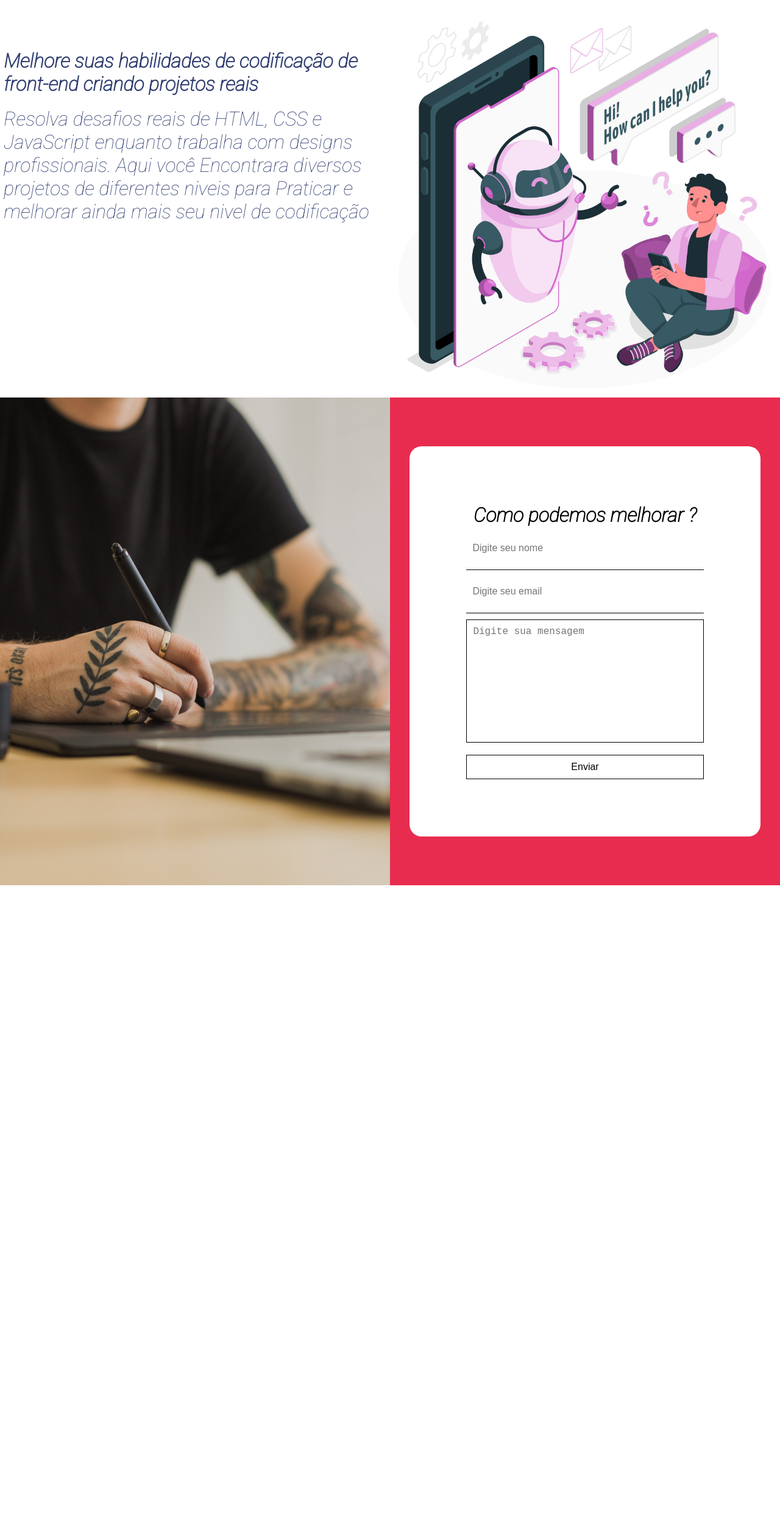
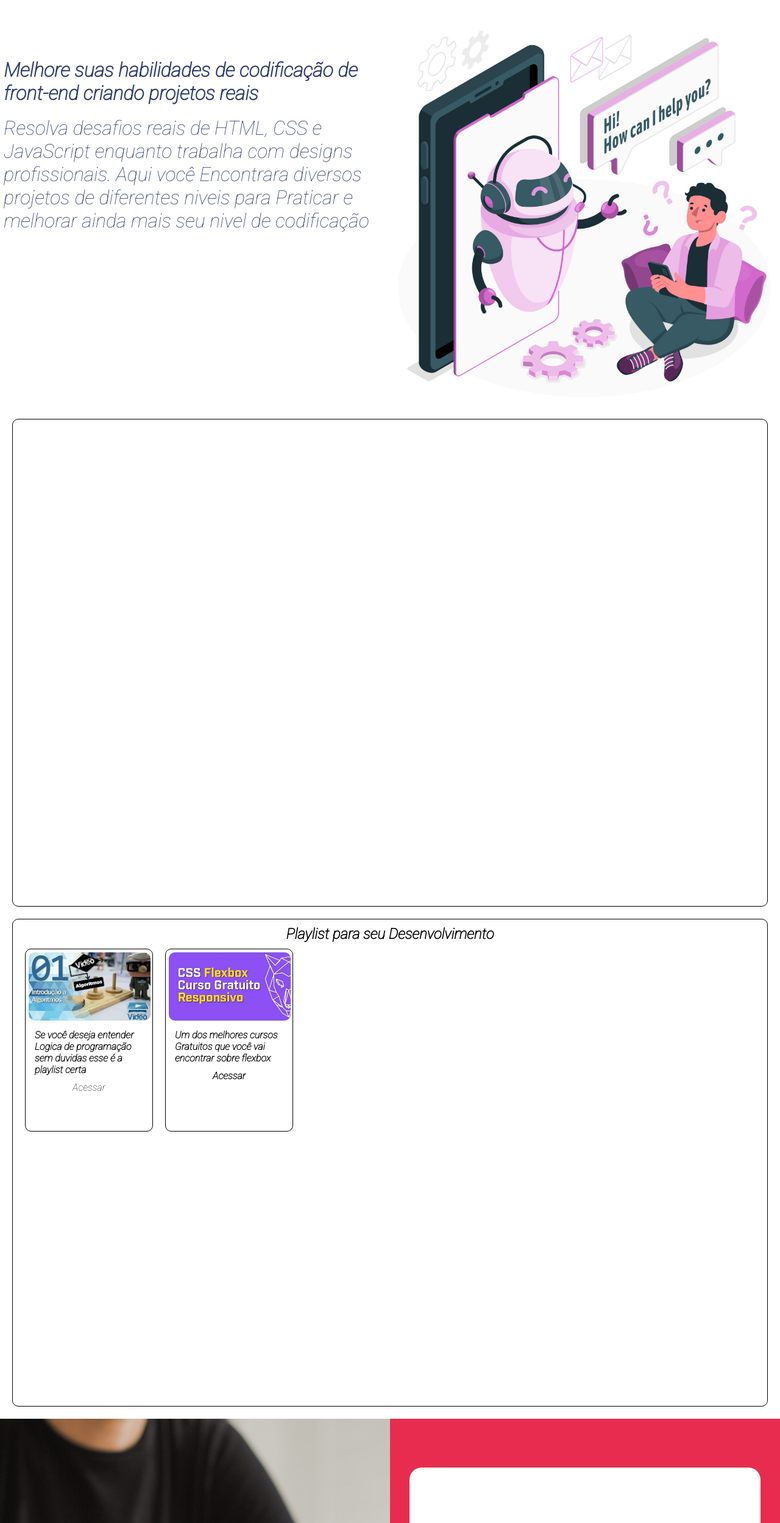
Before and after one commit to denner-august/Praticando-Meu-front-end, a plain HTML site: page index.html in a window 1280 px wide. Shown: the part 101-2599 px from the top of the page at 61% size. Before the commit the page ends 1557 px from the top, so only its background shows below. Drawn offline with Linux system fonts and the light colour scheme.

Commit message:
melhoria na interface, adicao de conteudo na playlist

```diff
--- a/css/css.scss
+++ b/css/css.scss
@@ -6,22 +6,22 @@
 }
 $padraoColor: #ffff;
 
-
 body{
     font-family: 'Roboto', sans-serif;
 
     color: $padraoColor;
 }
 
-header{
+nav{
+
     height: auto;
     background-color: #182529;
     display: flex;
     align-items: center;
     justify-content: space-around;
     padding: 30px;
-    margin-bottom: 15px;
     flex-wrap: wrap;
+    width: 100%;
 
     ul{
        a{
@@ -40,7 +40,8 @@ header{
     }
 }
 
-section{
+header{
+    margin-top: 30px;
     display: flex;
     height: 80vh;
     justify-content: space-around;
@@ -55,12 +56,67 @@ section{
    }
 }
 
+$heigthConteudo: 100vh;
+$boderConteudo: 1px solid black;
+$boder-radiuConteudo: 10px;
+$marginConteudo:20px;
+
+main,#playlist{
+    height: $heigthConteudo;
+    border:$boderConteudo;
+    border-radius: $boder-radiuConteudo;
+    margin:$marginConteudo;
+    color: black;
+}
+
+#playlist{
+    text-align: center;
+    padding: 10px;
+    display: flex;
+    flex-direction: column;
+    ul{
+        display: flex;
+        flex-direction: row;
+        height: 90vh;
+        flex-wrap: wrap;
+
+        div{
+            width: 210px;
+            border:1px solid;
+            border-radius: 10px;
+            height: 300px;
+            padding: 5px;
+            margin: 10px;
+            p{
+                text-align: start;
+                margin: 10px;
+            }
+
+            a{
+
+                text-decoration: none;
+                color: black;
+            }
+
+            a:hover{
+                color: rgb(44, 44, 41);
+                font-size: 1.3rem;
+            }
+            img{
+                width: 200px;
+                border-radius: 10px;
+            }
+        }
+
+
+    }
+}
+
 
 footer{
     height: 100vh;
     background-color: #E82C4F;
     display: flex;
-
 
     div{
         width: 50vw;
@@ -122,7 +178,5 @@ footer{
         button:focus{
             background-color: rgb(218, 218, 218);
         }
-
-
     }
 }
--- a/css/mobile.scss
+++ b/css/mobile.scss
@@ -1,11 +1,7 @@
 @media screen and (max-width:880px){
-    header{
-        padding: 5px;
-        h1{
-            margin: 10px;
-        }
+    nav{
+
         ul{
-            padding: 15px;
             a{
                 margin-top: 5px;
                 line-height: 50px;
@@ -13,7 +9,7 @@
         }
     }
 
-   section{
+   header{
         align-items: center;
         height: auto;
         flex-direction: column;
@@ -51,7 +47,21 @@
 }
 
 @media screen and(max-width:450px){
-    section{
+    nav{
+        padding: 15px 0px;
+        justify-content: center;
+        h1,ul{
+            font-size: 1.5rem;
+        }
+
+        ul{
+            display: flex;
+            flex-wrap: wrap;
+            justify-content: center;
+        }
+    }
+
+    header{
         div{
             h2,p{
                 font-size: 1.3rem;
--- a/index.html
+++ b/index.html
@@ -14,25 +14,52 @@
         <link href="https://fonts.googleapis.com/css2?family=Roboto:ital,wght@1,100&display=swap" rel="stylesheet">
     </head>
     <body>
-
-        <header id="inicio">
+        <nav id="inicio">
             <h1>Praticando Meu front-end</h1>
            <ul>
             <a href="#header">Inicio</a>
             <a href="#desafios">Desafios</a>
+            <a href="#playlist">Videos</a>
             <a href="#footer">sugestões</a>
            </ul>
-        </header>
+        </nav>
 
-        <section>
+        <header id="header">
             <div>
                 <h2>Melhore suas habilidades de codificação de front-end criando projetos reais</h2>
                 <br>
                 <p>Resolva desafios reais de HTML, CSS e JavaScript enquanto trabalha com designs profissionais. Aqui você Encontrara diversos projetos de diferentes niveis para Praticar e melhorar ainda mais seu nivel de codificação</p>
             </div>
+            <img src="./images/icon/images/section.jpg" alt="Como posso ter ajudar?">
+        </header>
 
-            <img src="./images/icon/images/section.jpg" alt="Como posso ter ajudar?">
+        <main id="desafios">
+            <!--Area com os desafios para as pessoas realizarem-->
+        </main>
 
+        <section id="playlist">
+            <h2>Playlist para seu Desenvolvimento</h2>
+
+            <ul>
+                <div>
+                    <img src="./images/icon/playlist/hqdefault.jpg" alt="">
+                    <p><strong>Se você deseja entender Logica de programação sem duvidas esse é a playlist certa</strong></p>
+                    <a href="https://www.youtube.com/playlist?list=PLHz_AreHm4dmSj0MHol_aoNYCSGFqvfXV" target="blank">Acessar</a>
+                </div>
+
+                <div>
+                    <img src="./images/icon/playlist/flexbox.jpg" alt="">
+                    <p><strong>Um dos melhores cursos Gratuitos que você vai encontrar sobre flexbox<strong></p>
+                    <a href="https://youtu.be/qq0z-YSPJLI" target="blank">Acessar</a>
+                </div>
+
+
+
+
+
+            </ul>
+
+            <!--Area com videos em playlist para as pessoas estudarem-->
         </section>
 
         <footer id="footer">
@@ -46,7 +73,6 @@
                 <textarea resize='none' name="texto" id="mensagem_form" cols="30" rows="10" autocomplete="disable" placeholder="Digite sua mensagem"></textarea>
                 <button  type="#" onclick="return false">Enviar</button>
             </form>
-
         </footer>
 
 
--- a/javascript/javascript.js
+++ b/javascript/javascript.js
@@ -0,0 +1 @@
+$("#mobile_open").click(()=>{})
```
Also changed, not shown: css/css.css, css/mobile.css, images/icon/mobile/user-interface.svg (added), images/icon/playlist/flexbox.jpg (added), images/icon/playlist/hqdefault.jpg (added), 2 other files.
